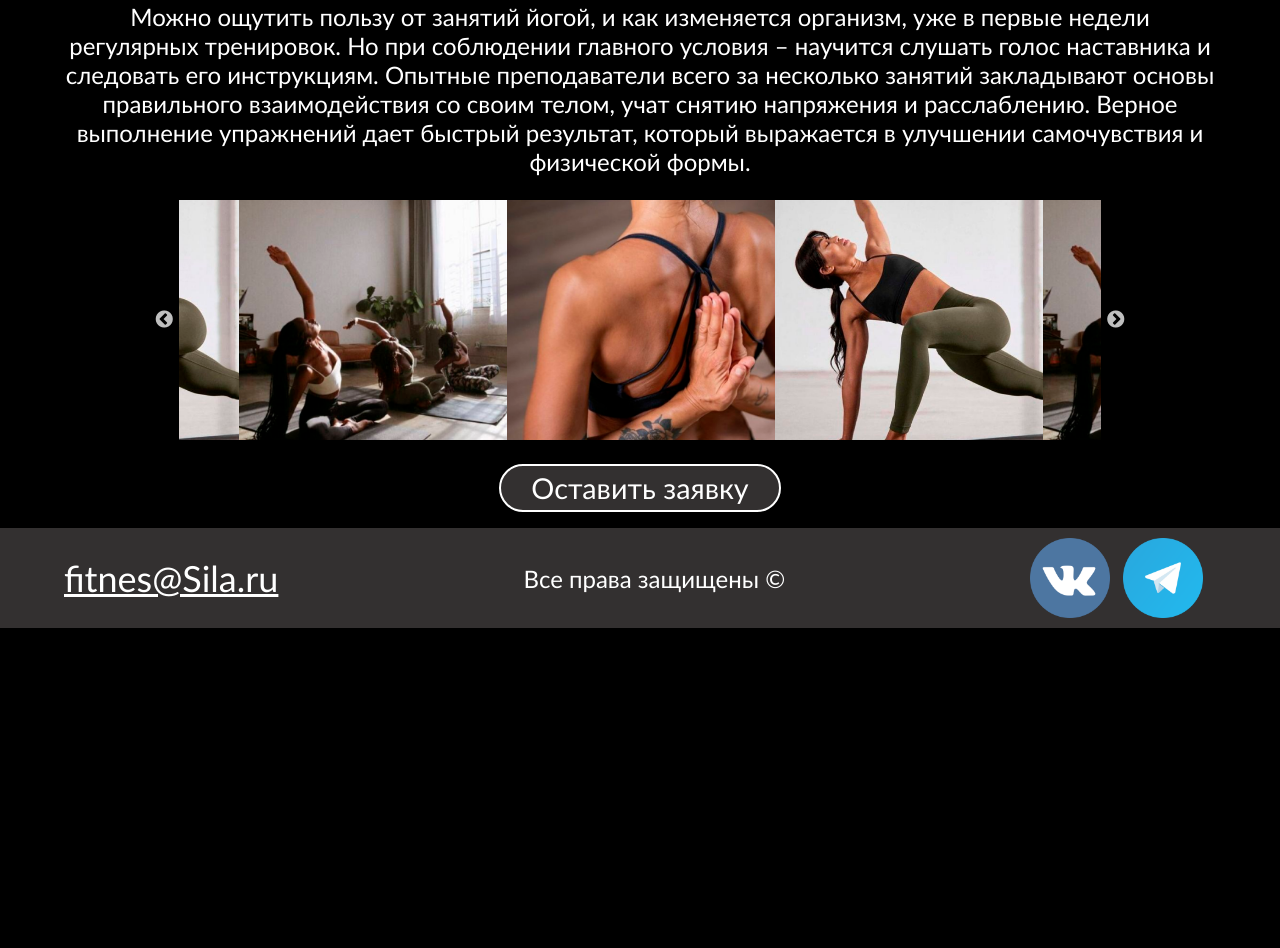
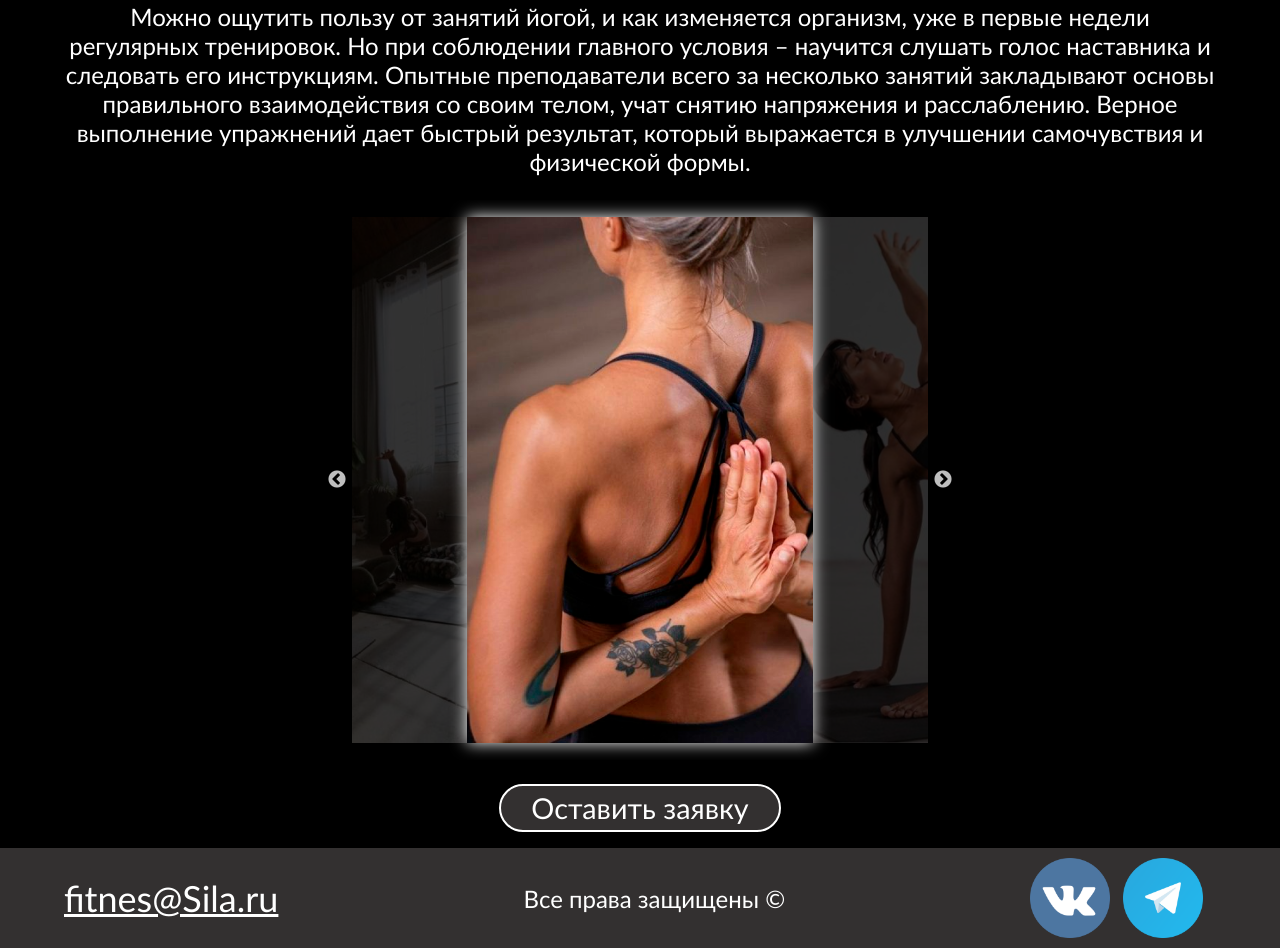
Before and after one commit to Losyashik/dasha, a PHP site: page /program.php?id=3 in a window 1280 px wide. Shown: the part 246-1194 px from the top of the page. Before the commit the page ends 874 px from the top, so only its background shows below. Run offline with PHP 8.4, Linux system fonts and the light colour scheme; data comes from the database, SQL or seed files in the repository; style sheets or scripts are compiled from the project's sources.

Commit message:
compleat

```diff
--- a/assets/styles/content.css
+++ b/assets/styles/content.css
@@ -49,17 +49,39 @@ body {
   display: flex;
   justify-content: space-between;
   align-items: center;
-  width: 80%;
+  width: 50%;
   margin: 3vh auto;
 }
+@media (max-width: 900px) {
+  .program_slider {
+    width: 80%;
+  }
+}
+.program_slider .slick-list {
+  box-sizing: border-box;
+}
 .program_slider .slick-track {
-  height: 30vh;
+  box-sizing: border-box;
+  padding: 5% 0;
+  height: 70vh;
+}
+@media (max-width: 480px) {
+  .program_slider .slick-track {
+    height: 50vh;
+  }
 }
 .program_slider-image {
   display: block;
   -o-object-fit: cover;
      object-fit: cover;
-  height: 100%;
+}
+.program_slider-image:not(.slick-center) {
+  filter: brightness(0.2);
+}
+.program_slider-image.slick-center {
+  box-shadow: 0 0 15px 0 #fff;
+  position: relative;
+  z-index: 15;
 }
 
 .footer {
--- a/assets/styles/content.scss
+++ b/assets/styles/content.scss
@@ -45,15 +45,34 @@ body {
         display: flex;
         justify-content: space-between;
         align-items: center;
-        width: 80%;
+        width: 50%;
         margin: 3vh auto;
-        .slick-track{
-            height: 30vh;
+        @media (max-width:900px) {
+            width: 80%;
+        }
+        .slick-list {
+            box-sizing: border-box;
+        }
+        .slick-track {
+            box-sizing: border-box;
+            padding: 5% 0;
+            height: 70vh;
+            @media (max-width: 480px) {
+                height: 50vh;
+            }
         }
         &-image {
             display: block;
             object-fit: cover;
-            height: 100%;
+            // height: 90% !important;
+            &:not(.slick-center) {
+                filter: brightness(0.2);
+            }
+            &.slick-center {
+                box-shadow: 0 0 15px 0 #fff;
+                position: relative;
+                z-index: 15;
+            }
         }
     }
 }
--- a/program.php
+++ b/program.php
@@ -39,28 +39,20 @@ for ($item['images'] = []; $row = $res->fetch_array(); $item['images'][] = $row[
         <img src="<?= $item['images'][0] ?>" alt="" class="program_slider-image program_slider-image-left">
         <img src="<?= $item['images'][1] ?>" alt="" class="program_slider-image program_slider-image-center">
         <img src="<?= $item['images'][2] ?>" alt="" class="program_slider-image program_slider-image-right">
-        <img src="<?= $item['images'][0] ?>" alt="" class="program_slider-image program_slider-image-left">
-        <img src="<?= $item['images'][1] ?>" alt="" class="program_slider-image program_slider-image-center">
-        <img src="<?= $item['images'][2] ?>" alt="" class="program_slider-image program_slider-image-right">
-        <img src="<?= $item['images'][0] ?>" alt="" class="program_slider-image program_slider-image-left">
-        <img src="<?= $item['images'][1] ?>" alt="" class="program_slider-image program_slider-image-center">
-        <img src="<?= $item['images'][2] ?>" alt="" class="program_slider-image program_slider-image-right">
     </section>
     <a href="./#application" class="program_button">Оставить заявку</a>
 </main>
 <script>
     $('.program_slider').slick({
         centerMode: true,
-        centerPadding: '60px',
-        slidesToShow: 3,
-        responsive: [
-            {
+        centerPadding: '20%',
+        slidesToShow: 1,
+        responsive: [{
                 breakpoint: 768,
                 settings: {
                     arrows: false,
                     centerMode: true,
-                    centerPadding: '40px',
-                    slidesToShow: 3
+                    centerPadding: '15%',
                 }
             },
             {
@@ -68,8 +60,7 @@ for ($item['images'] = []; $row = $res->fetch_array(); $item['images'][] = $row[
                 settings: {
                     arrows: false,
                     centerMode: true,
-                    centerPadding: '40px',
-                    slidesToShow: 1
+                    centerPadding: '10%',
                 }
             }
         ]
```
Also changed, not shown: 1 other file.
